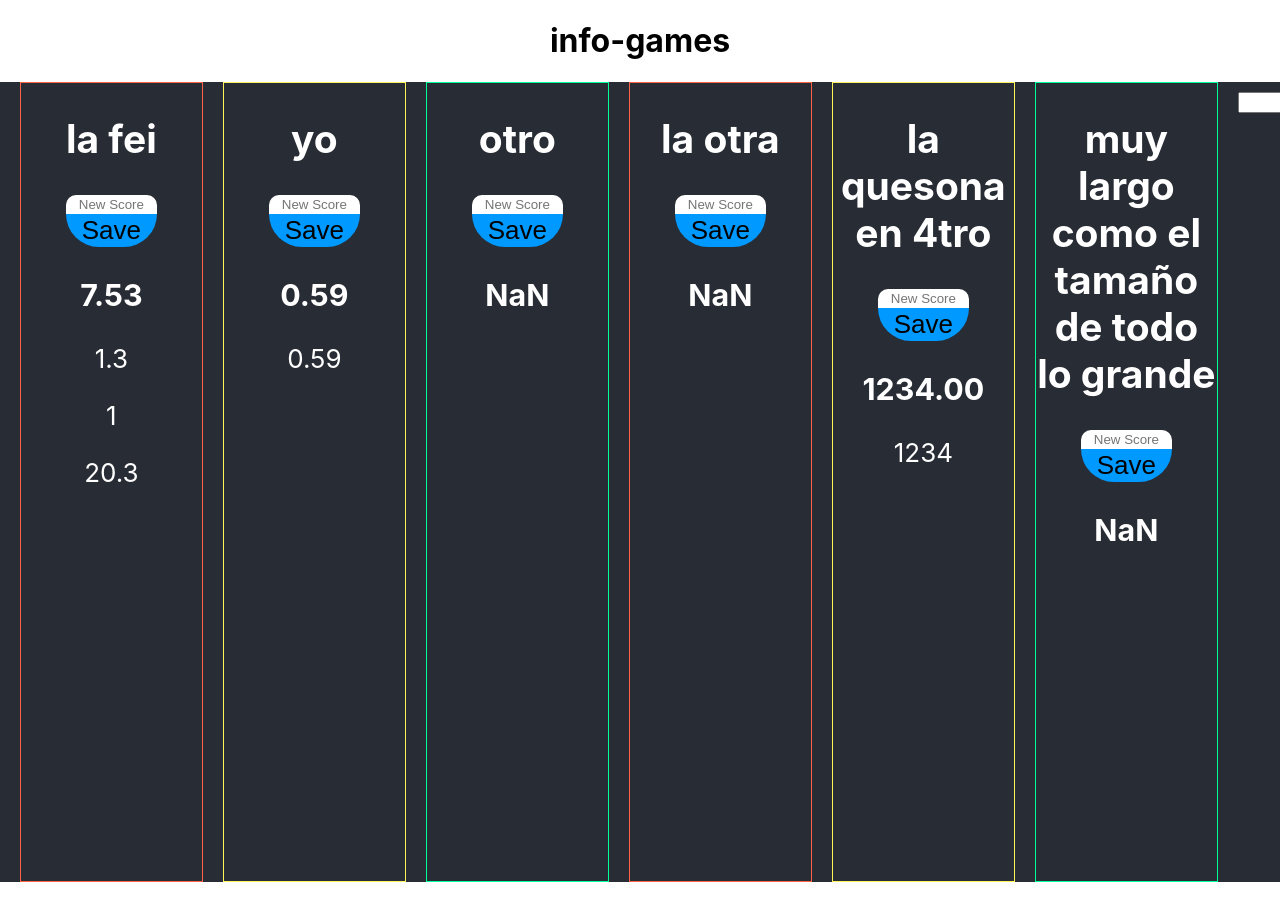
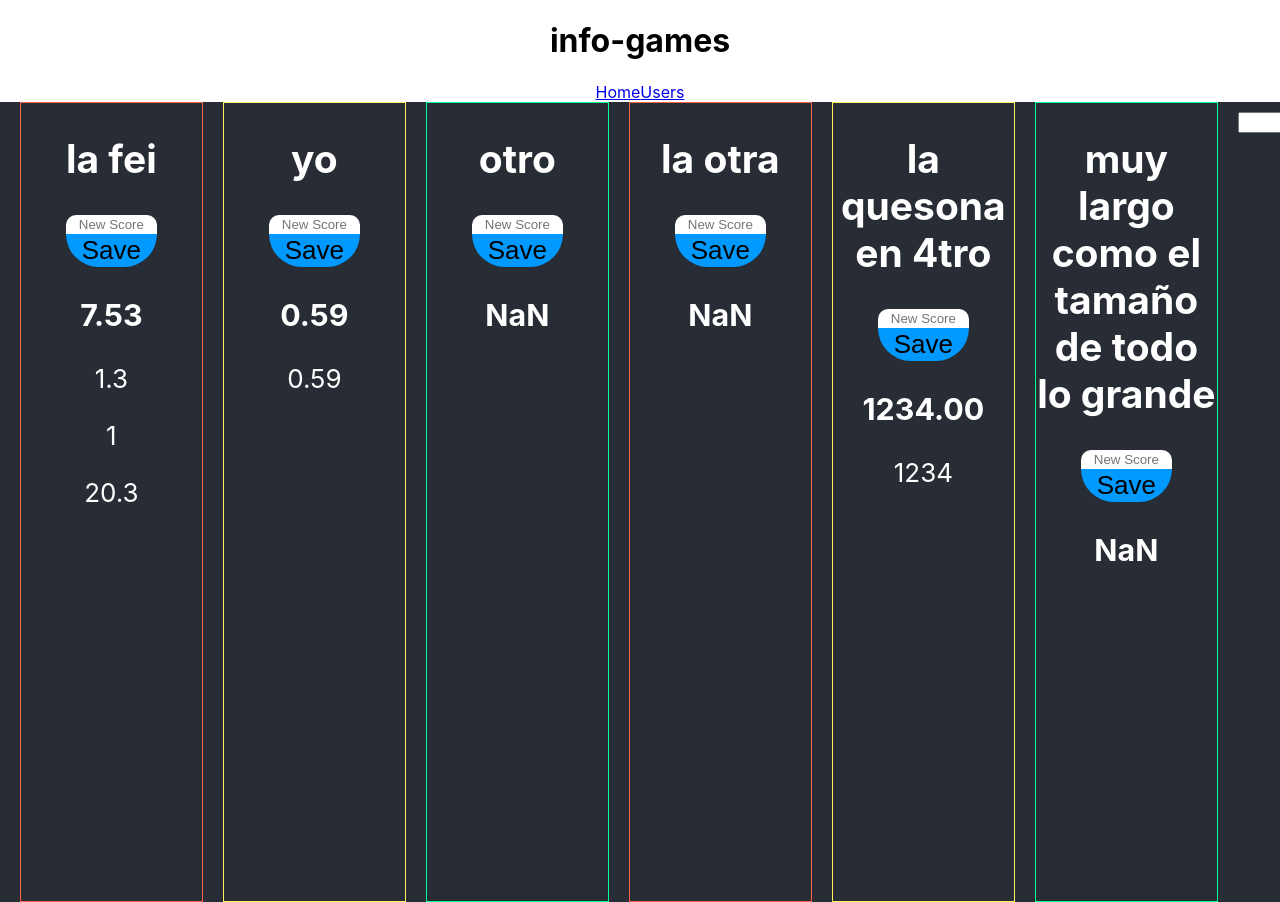
Before and after one commit to diegofernandoalayon/info-games, a React (Vite) app: page / in a window 1280 px wide. Shown: the top 902 px of the page. Built offline with nearby package versions, Linux system fonts and the light colour scheme; data requests are answered from the project's data file.

Commit message:
creando menu de navegacion

```diff
--- a/src/App.jsx
+++ b/src/App.jsx
@@ -3,7 +3,8 @@
 import personServices from './services/persons'
 import Users from './components/Users'
 import FormNewPerson from './components/FormNewPerson'
-import { Routes, Route } from 'react-router'
+// import { Routes, Route } from 'react-router'
+import { Routes, Route, Link } from 'react-router-dom'
 
 function App () {
   const [users, setUsers] = useState([])
@@ -28,6 +29,10 @@
     <div className='App'>
       <header>
         <h1>info-games</h1>
+        <nav>
+          <Link to='/'>Home</Link>
+          <Link to='/users'>Users</Link>
+        </nav>
       </header>
       <div className='App-header'>
         <Routes>
```
